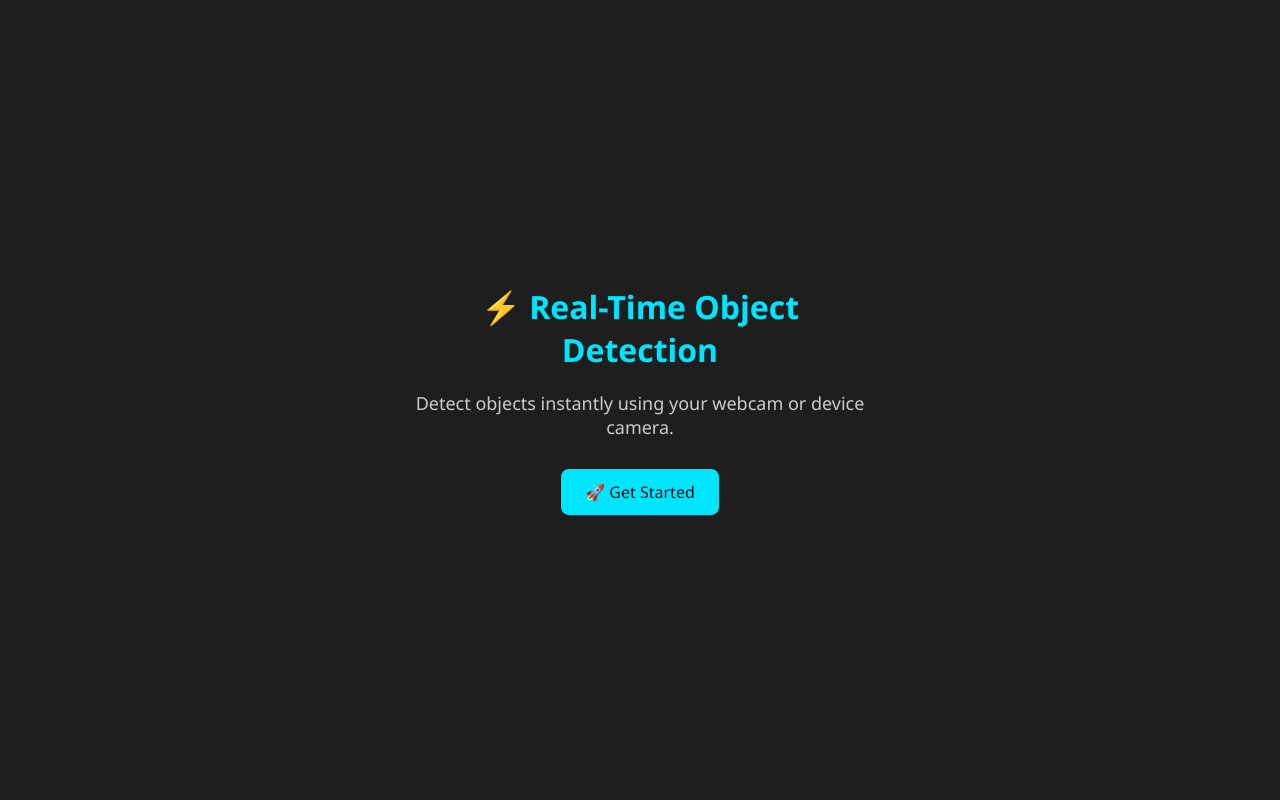
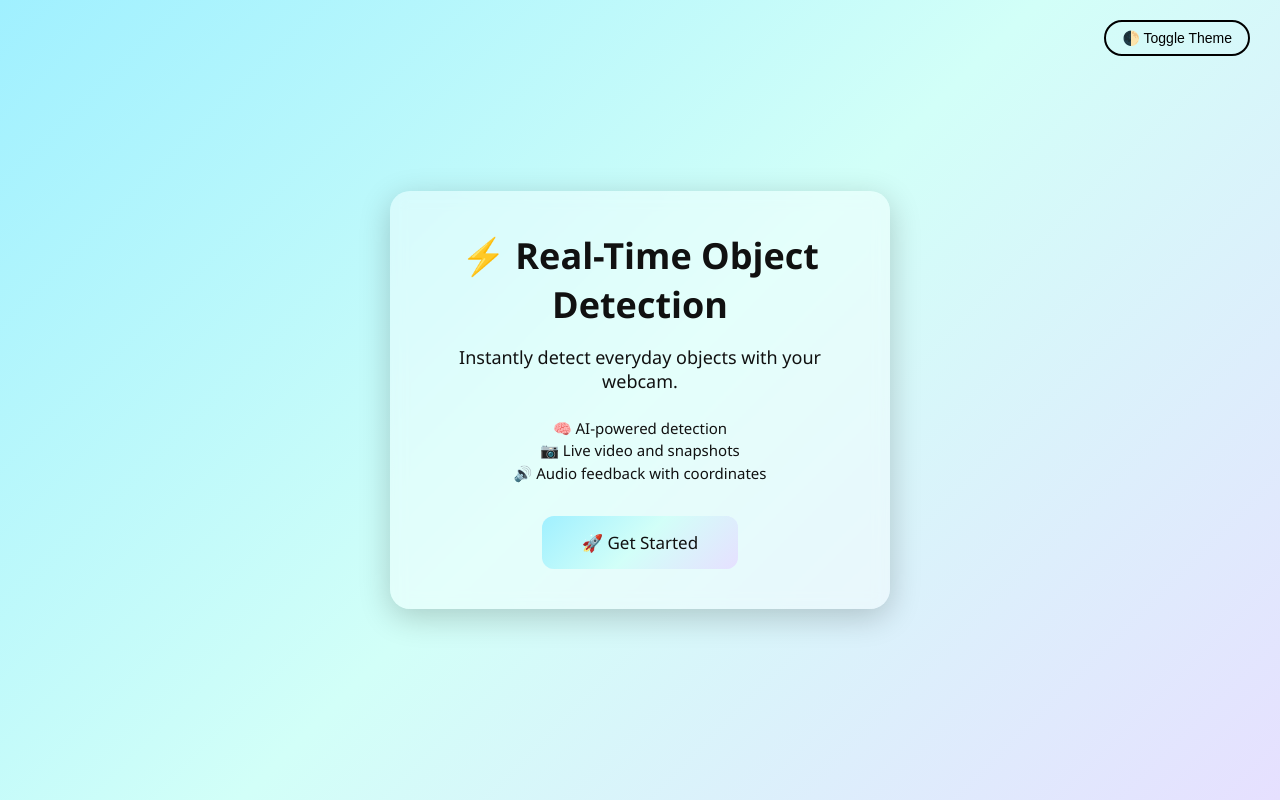
Before and after one commit to Rudra-Science/VirtualEyes, a plain HTML site: page index.html in a window 1280 px wide. Drawn offline with Linux system fonts and the light colour scheme.

Commit message:
Update index.html

```diff
--- a/index.html
+++ b/index.html
@@ -4,9 +4,14 @@
   <meta charset="UTF-8">
   <title>Object Detection App</title>
   <meta name="viewport" content="width=device-width, initial-scale=1.0">
+  <style>
+    :root {
+      --bg-light: linear-gradient(135deg, #a0f0ff, #d2fff8, #e6e0ff);
+      --bg-dark: linear-gradient(135deg, #001f2b, #003b36, #000000);
+      --text-light: #111;
+      --text-dark: #e0f7fa;
+    }
 
-  <style>
-    /* Reset & base styles */
     * {
       margin: 0;
       padding: 0;
@@ -15,68 +20,196 @@
 
     body {
       font-family: 'Segoe UI', sans-serif;
-      background-color: #1e1e1e;
-      color: #f0f0f0;
+      background: var(--bg-light);
+      color: var(--text-light);
       display: flex;
       justify-content: center;
       align-items: center;
       height: 100vh;
       text-align: center;
+      transition: background 0.6s ease, color 0.6s ease;
+      position: relative;
+    }
+
+    body.dark {
+      background: var(--bg-dark);
+      color: var(--text-dark);
     }
 
     .home-container {
+      background: rgba(255, 255, 255, 0.4);
+      padding: 40px;
+      border-radius: 20px;
+      box-shadow: 0 8px 32px rgba(0, 0, 0, 0.2);
+      backdrop-filter: blur(8px);
+      -webkit-backdrop-filter: blur(8px);
       max-width: 500px;
-      padding: 20px;
+      width: 90%;
+      transition: transform 0.3s ease;
+    }
+
+    body.dark .home-container {
+      background: rgba(0, 0, 0, 0.4);
+    }
+
+    .home-container:hover {
+      transform: scale(1.01);
     }
 
     h1 {
-      font-size: 32px;
-      color: #00e5ff;
-      margin-bottom: 20px;
+      font-size: 36px;
+      margin-bottom: 16px;
     }
 
     .tagline {
       font-size: 18px;
-      color: #ccc;
-      margin-bottom: 30px;
+      margin-bottom: 24px;
     }
 
-    .start-btn {
-      display: inline-block;
-      padding: 12px 24px;
-      font-size: 16px;
-      background-color: #00e5ff;
-      color: #111;
-      border-radius: 8px;
-      text-decoration: none;
-      transition: background-color 0.3s;
+    .features {
+      font-size: 15px;
+      margin-bottom: 32px;
+      line-height: 1.5;
     }
 
-    .start-btn:hover {
-      background-color: #00bcd4;
+    .btn {
+      padding: 15px 40px;
+      border: none;
+      outline: none;
+      color: var(--text-light);
+      cursor: pointer;
+      position: relative;
+      z-index: 0;
+      border-radius: 12px;
+      font-size: 17px;
+      background: linear-gradient(145deg, #d9f7ff, #e4e4ff);
+      text-decoration: none;
+      display: inline-block;
+      transition: background 0.3s ease, color 0.3s ease;
     }
 
-    @media (max-width: 600px) {
-      h1 {
-        font-size: 24px;
-      }
+    body.dark .btn {
+      color: var(--text-dark);
+      background: linear-gradient(145deg, #0b2e3a, #003a2c);
+    }
 
-      .tagline {
-        font-size: 16px;
-      }
+    .btn::after {
+      content: "";
+      z-index: -1;
+      position: absolute;
+      width: 100%;
+      height: 100%;
+      background: var(--bg-light);
+      left: 0;
+      top: 0;
+      border-radius: 12px;
+      transition: background 0.3s ease;
+    }
 
-      .start-btn {
-        font-size: 15px;
-        padding: 10px 20px;
-      }
+    body.dark .btn::after {
+      background: var(--bg-dark);
+    }
+
+    .btn::before {
+      content: "";
+      background: linear-gradient(
+        45deg,
+        #00ffe7, #b3fff7, #e0d3ff, #89faff, #d4fcf9, #c3bfff, #00ffe7
+      );
+      position: absolute;
+      top: -2px;
+      left: -2px;
+      background-size: 600%;
+      z-index: -1;
+      width: calc(100% + 4px);
+      height: calc(100% + 4px);
+      filter: blur(8px);
+      animation: glowing 18s linear infinite;
+      transition: opacity 0.3s ease-in-out;
+      border-radius: 12px;
+      opacity: 0;
+    }
+
+    .btn:hover::before {
+      opacity: 1;
+    }
+
+    .btn:active::after {
+      opacity: 0;
+      transition: opacity 0.1s ease;
+    }
+
+    .btn:active {
+      transform: scale(0.98);
+      font-weight: bold;
+    }
+
+    body.dark .btn:active {
+      color: #00ffe7;
+    }
+
+    @keyframes glowing {
+      0% { background-position: 0 0; }
+      50% { background-position: 400% 0; }
+      100% { background-position: 0 0; }
+    }
+
+    .theme-toggle {
+      position: absolute;
+      top: 20px;
+      right: 30px;
+      background: none;
+      border: 2px solid currentColor;
+      padding: 8px 16px;
+      border-radius: 20px;
+      font-size: 14px;
+      cursor: pointer;
+      transition: background 0.3s;
+    }
+
+    .theme-toggle:hover {
+      background: rgba(255, 255, 255, 0.2);
+    }
+
+    body.dark .theme-toggle {
+      color: #e0f7fa;
+      border-color: #e0f7fa;
     }
   </style>
 </head>
 <body>
+  <button class="theme-toggle" onclick="toggleTheme()">🌓 Toggle Theme</button>
+
   <div class="home-container">
     <h1>⚡ Real-Time Object Detection</h1>
-    <p class="tagline">Detect objects instantly using your webcam or device camera.</p>
-    <a href="html.html" class="start-btn">🚀 Get Started</a>
+    <p class="tagline">Instantly detect everyday objects with your webcam.</p>
+    <div class="features">
+      🧠 AI-powered detection<br>
+      📷 Live video and snapshots<br>
+      🔊 Audio feedback with coordinates
+    </div>
+    <a href="html.html" class="btn">🚀 Get Started</a>
   </div>
+
+  <script>
+    function toggleTheme() {
+      document.body.classList.toggle('dark');
+    }
+  </script>
+  <script>
+  function toggleTheme() {
+    const isDark = document.body.classList.toggle('dark');
+    localStorage.setItem('theme', isDark ? 'dark' : 'light');
+  }
+
+  // On load, apply saved theme
+  window.addEventListener('DOMContentLoaded', () => {
+    const savedTheme = localStorage.getItem('theme');
+    if (savedTheme === 'dark') {
+      document.body.classList.add('dark');
+    }
+  });
+</script>
+
 </body>
 </html>
```
